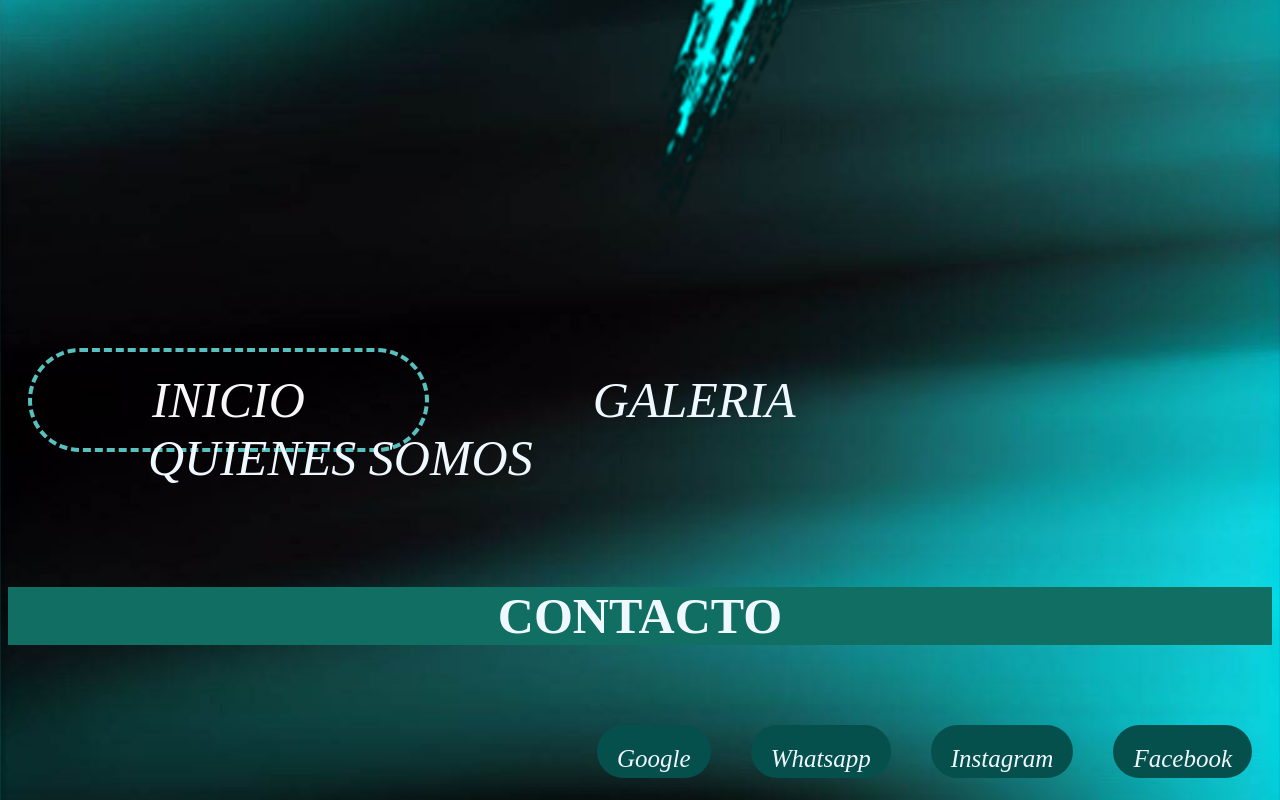
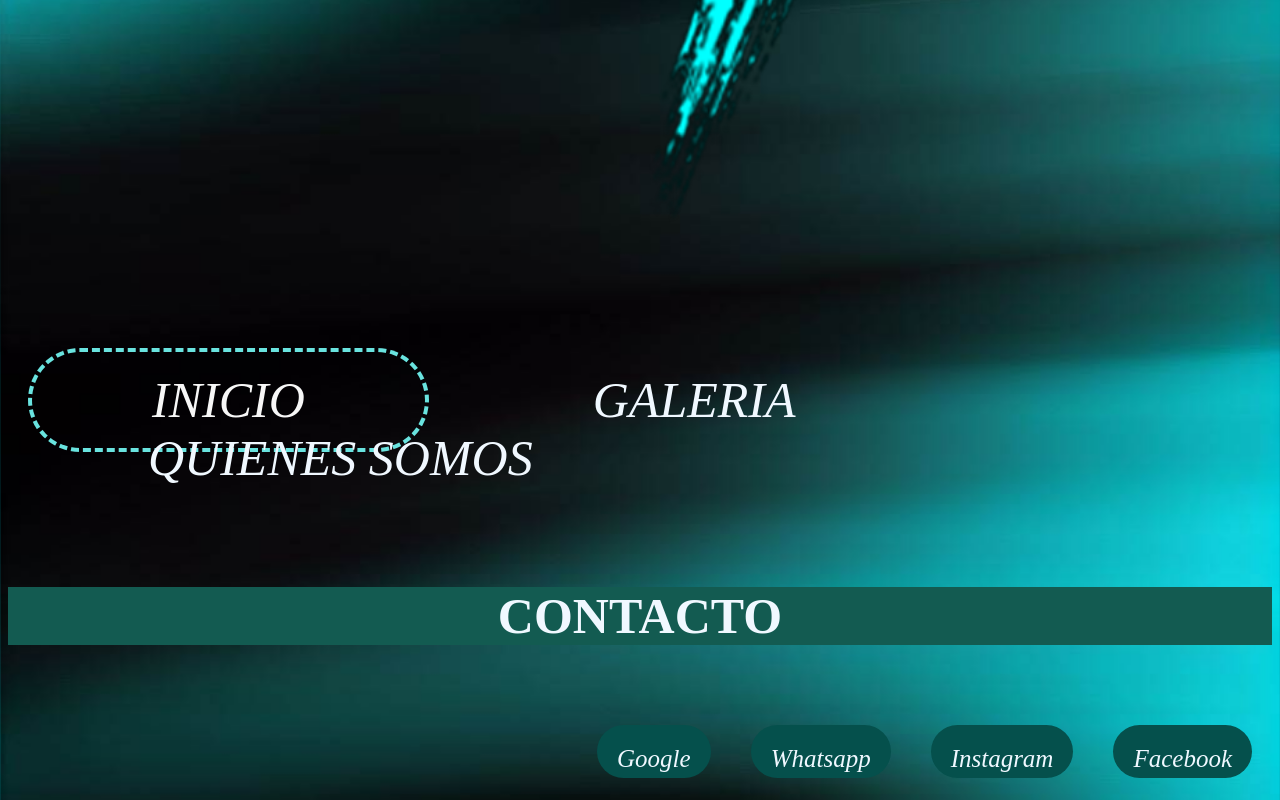
Before and after one commit to Nicolas08843/NICO-TATTOO, a plain HTML site: page contacto/contacto.html in a window 1280 px wide. In both pictures the pointer is over the link "INICIO". Shown: the part 1626-2426 px from the top of the page. Drawn offline with Linux system fonts and the light colour scheme.

Commit message:
se cambio color

```diff
--- a/contacto/styles.css
+++ b/contacto/styles.css
@@ -20,7 +20,7 @@ body{
         flex-direction: column;
         justify-content: center;
         align-items: center;
-        background-color: rgb(17, 110, 98);
+        background-color: rgb(19, 91, 81);
         font-size: 50px;
         font-family:'Times New Roman', Times, serif;
         margin-top: 100px
@@ -48,7 +48,7 @@ a:hover{
 
 
     background-color:transparent;
-    border:4px dashed rgb(88, 193, 190);
+    border:4px dashed rgb(105, 227, 223);
     color: rgb(247, 247, 247);
 
 }
```
